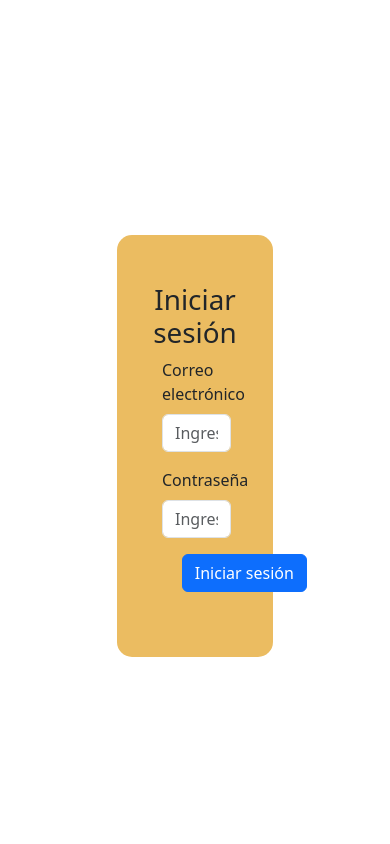
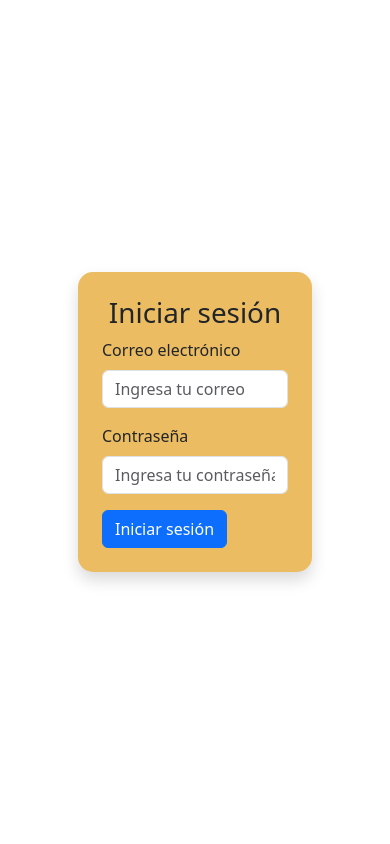
Before and after one commit to AlexanderGarrido/RapifreshApp, a Django app: page / in a window 390 px wide. Run offline with Django 5.2, Linux system fonts and the light colour scheme.

Commit message:
Fix responsive page

```diff
--- a/templates/inventarioApp/login.html
+++ b/templates/inventarioApp/login.html
@@ -9,39 +9,27 @@
       rel="stylesheet"
     />
   </head>
-  <body
-    style="
-      height: 100vh;
-      margin: 0;
-      display: flex;
-      justify-content: center;
-      align-items: center;
-    "
-  >
+  <body class="d-flex  align-items-center vh-100" style="width: 60%; margin: auto;">
     <div
-      class="container mt-5"
+      class="container p-4 shadow"
       style="
         background-color: #ebbc61;
-        width: 40%;
-        height: 50%;
         border-radius: 15px;
       "
     >
-      <h1 class="text-center mt-5">Iniciar sesión</h1>
-
+      <h1 class="text-center">Iniciar sesión</h1>
 
       <!-- Formulario de inicio de sesión -->
       <form method="POST" novalidate>
         {% csrf_token %}
 
         <!-- Campo de correo -->
-        <div class="mb-3" style="margin-left: 25%">
+        <div class="mb-3">
           <label for="email" class="form-label">Correo electrónico</label>
           <input
             type="email"
             name="email"
             id="email"
-            style="width: 70%"
             class="form-control {% if form.email.errors %}is-invalid{% endif %}"
             placeholder="Ingresa tu correo"
             value="{{ form.email.value|default_if_none:'' }}"
@@ -53,13 +41,12 @@
         </div>
 
         <!-- Campo de contraseña -->
-        <div class="mb-3" style="margin-left: 25%">
+        <div class="mb-3">
           <label for="password" class="form-label">Contraseña</label>
           <input
             type="password"
             name="password"
             id="password"
-            style="width: 70%"
             class="form-control {% if form.password.errors %}is-invalid{% endif %}"
             placeholder="Ingresa tu contraseña"
           />
@@ -70,22 +57,25 @@
         </div>
 
         <!-- Botón para enviar el formulario -->
+        <div style="justify-content: center;">
           <input
             type="submit"
-          class="btn btn-primary "
-          style="margin-left: 40%"
+            class="btn btn-primary btn-block"
             value="Iniciar sesión"
           />
+        </div>
+
         <!-- Mostrar mensajes de error -->
         {% if messages %}
-      <div class="alert alert-danger" style="height: 20px; " role="alert">
+        <div class="alert alert-danger mt-3" role="alert">
           {% for message in messages %}
-        <p style="margin-top: -10px; text-align: center;">{{ message }}</p>
+          <p class="text-center">{{ message }}</p>
           {% endfor %}
         </div>
         {% endif %}
       </form>
     </div>
+
     <script src="https://cdn.jsdelivr.net/npm/bootstrap@5.3.3/dist/js/bootstrap.bundle.min.js"></script>
   </body>
 </html>
```
Lines whose indentation alone changed are shown as unchanged.
